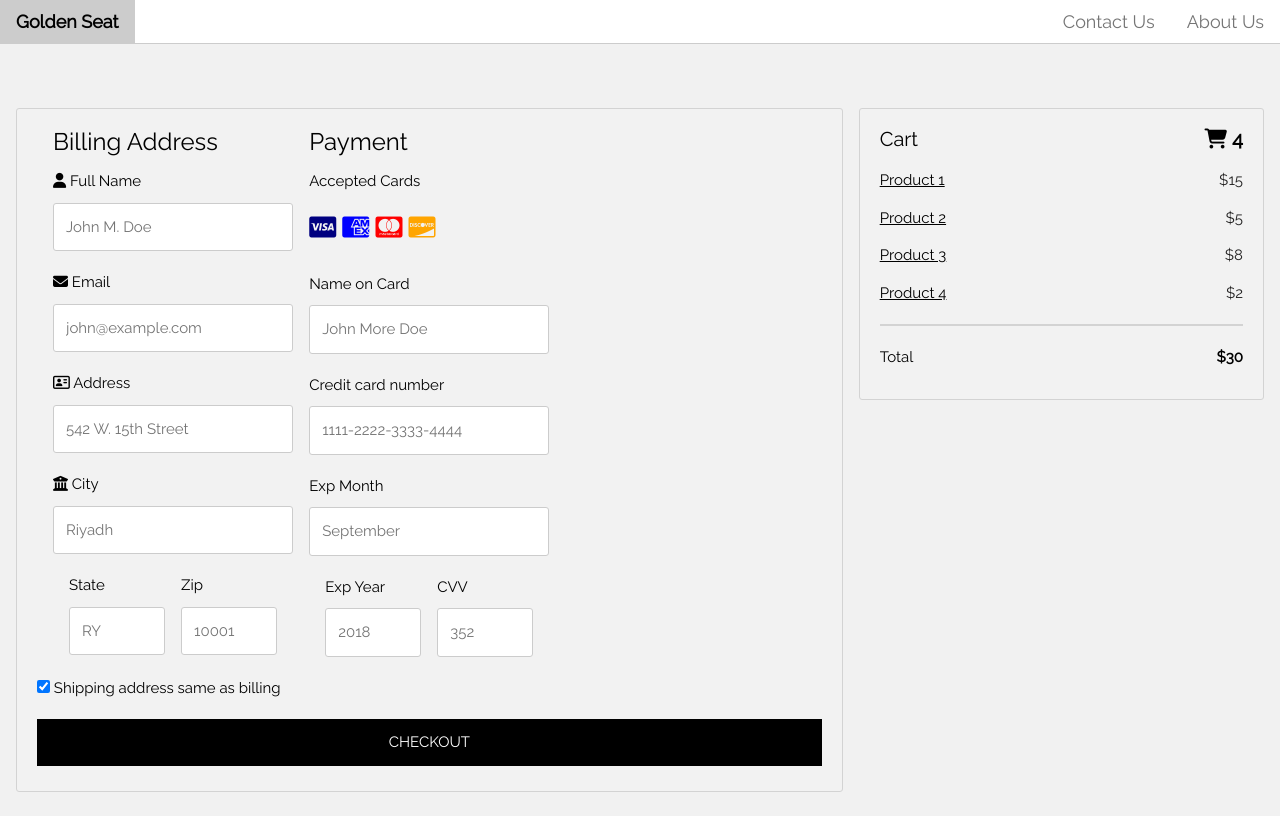
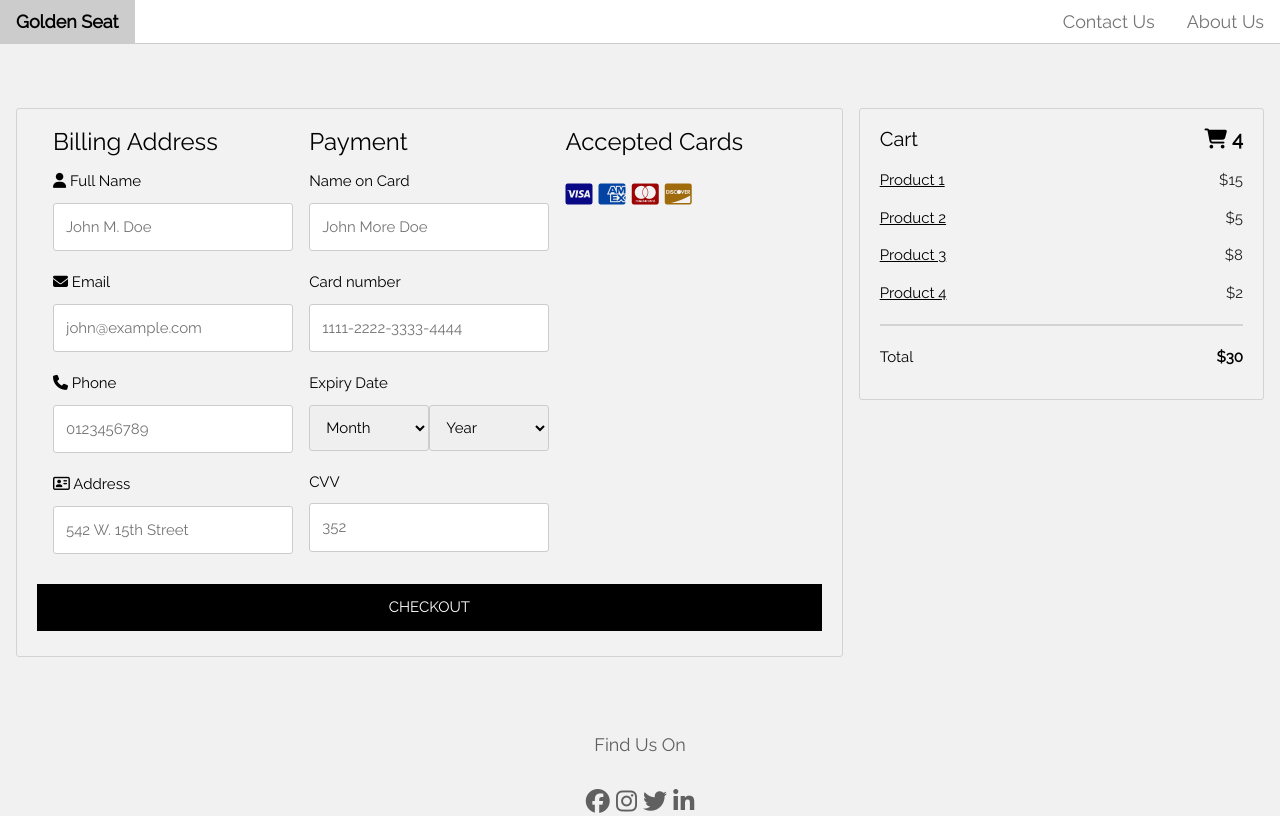
Before and after one commit to Golden-Seat/golden-seat.github.io, a plain HTML site: page checkout.html in a window 1280 px wide. Shown: the top 816 px of the page. Drawn offline with nearby package versions, Linux system fonts and the light colour scheme.

Commit message:
Update Checkout Page

```diff
--- a/checkout.html
+++ b/checkout.html
@@ -18,7 +18,7 @@ body,h1,h2,h3,h4,h5,h6 {font-family: "Raleway", Arial, Helvetica, sans-serif}
   border-radius: 3px;
 }
 
-input[type=text] {
+input[type=text], select {
   width: 100%;
   margin-bottom: 20px;
   padding: 12px;
@@ -74,10 +74,11 @@ span.price {
             <input type="text" id="fname" name="firstname" placeholder="John M. Doe">
             <label for="email"><i class="fa fa-envelope"></i> Email</label>
             <input type="text" id="email" name="email" placeholder="john@example.com">
+            <label for="phone"><i class="fa fa-phone"></i> Phone</label>
+            <input type="text" id="phone" name="phone" placeholder="0123456789">
             <label for="adr"><i class="fa fa-address-card-o"></i> Address</label>
             <input type="text" id="adr" name="address" placeholder="542 W. 15th Street">
-            <label for="city"><i class="fa fa-institution"></i> City</label>
-            <input type="text" id="city" name="city" placeholder="Riyadh">
+            <!--
             <div class="w3-row-padding">
               <div class="w3-half">
                 <label for="state">State</label>
@@ -88,38 +89,72 @@ span.price {
                 <input type="text" id="zip" name="zip" placeholder="10001">
               </div>
             </div>
+            -->
           </div>
 
           <div class="w3-third">
             <h3>Payment</h3>
-            <label for="fname">Accepted Cards</label>
-            <div class="icon-container">
-              <i class="fa fa-cc-visa" style="color:navy;"></i>
-              <i class="fa fa-cc-amex" style="color:blue;"></i>
-              <i class="fa fa-cc-mastercard" style="color:red;"></i>
-              <i class="fa fa-cc-discover" style="color:orange;"></i>
-            </div>
             <label for="cname">Name on Card</label>
             <input type="text" id="cname" name="cardname" placeholder="John More Doe">
-            <label for="ccnum">Credit card number</label>
+            <label for="ccnum">Card number</label>
             <input type="text" id="ccnum" name="cardnumber" placeholder="1111-2222-3333-4444">
-            <label for="expmonth">Exp Month</label>
-            <input type="text" id="expmonth" name="expmonth" placeholder="September">
-            <div class="w3-row-padding">
+            <label for="expmonth">Expiry Date</label>
+            <div>
               <div class="w3-half">
-                <label for="expyear">Exp Year</label>
-                <input type="text" id="expyear" name="expyear" placeholder="2018">
+                <select id="expmonth" name="expmonth">
+                  <option value="" disabled selected>Month</option>
+                  <option value="01">January</option>
+                  <option value="02">February</option>
+                  <option value="03">March</option>
+                  <option value="04">April</option>
+                  <option value="05">May</option>
+                  <option value="06">June</option>
+                  <option value="07">July</option>
+                  <option value="08">August</option>
+                  <option value="09">September</option>
+                  <option value="10">October</option>
+                  <option value="11">November</option>
+                  <option value="12">December</option>
+                </select>
               </div>
               <div class="w3-half">
-                <label for="cvv">CVV</label>
-                <input type="text" id="cvv" name="cvv" placeholder="352">
+                <select id="expyear" name="expyear">
+                  <option value="" disabled selected>Year</option>
+                  <option value="2035">2035</option>
+                  <option value="2034">2034</option>
+                  <option value="2033">2033</option>
+                  <option value="2032">2032</option>
+                  <option value="2031">2031</option>
+                  <option value="2030">2030</option>
+                  <option value="2029">2029</option>
+                  <option value="2028">2028</option>
+                  <option value="2027">2027</option>
+                  <option value="2026">2026</option>
+                  <option value="2025">2025</option>
+                  <option value="2024">2024</option>
+                  <!-- Add more years as needed -->
+                </select>
               </div>
+            </div>
+            <label for="cvv">CVV</label>
+            <input type="text" id="cvv" name="cvv" placeholder="352">
+          </div>
+
+          <div class="w3-third">
+            <h3>Accepted Cards</h3>
+            <div class="icon-container">
+              <i class="fa fa-cc-visa" style="color:rgb(9, 9, 133);"></i>
+              <i class="fa fa-cc-amex" style="color:rgb(3, 67, 163);"></i>
+              <i class="fa fa-cc-mastercard" style="color:rgb(157, 5, 5);"></i>
+              <i class="fa fa-cc-discover" style="color:rgb(160, 108, 11);"></i>
             </div>
           </div>
         </div>
+        <!--
         <label>
           <input type="checkbox" checked="checked" name="sameadr"> Shipping address same as billing
         </label>
+        -->
         <button class="w3-button w3-black w3-padding-large checkout-btn" type="submit">CHECKOUT</button>
       </form>
     </div>
```
